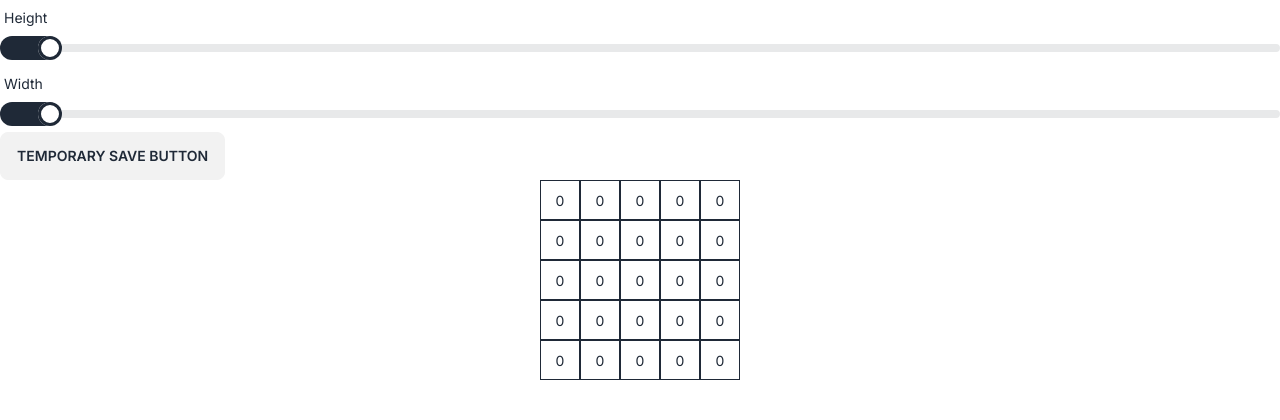
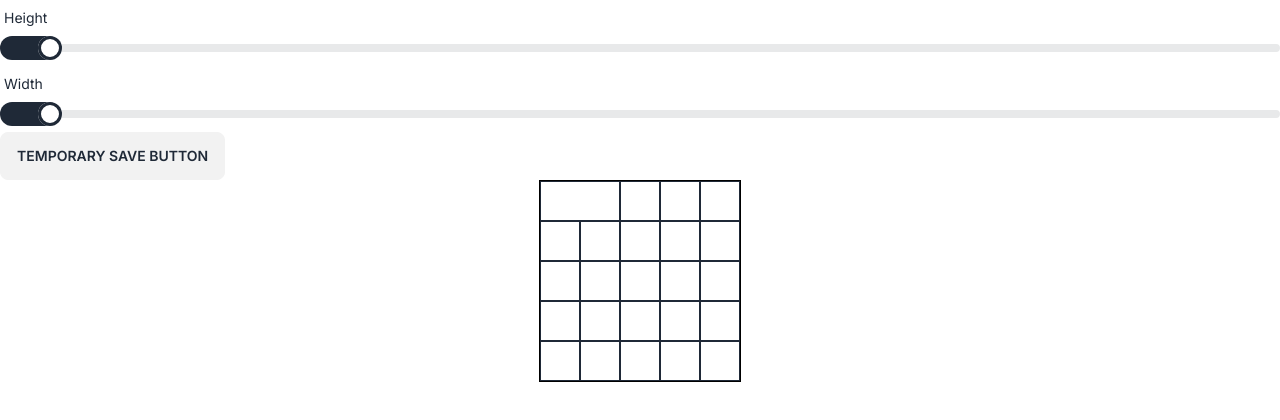
Before and after one commit to cwtwelve/maze-generator, a Next.js app: page / in a window 1280 px wide. Shown: the top 420 px of the page. Built offline with nearby package versions, Linux system fonts and the light colour scheme.

Commit message:
Adding some minor things

```diff
--- a/package.json
+++ b/package.json
@@ -12,11 +12,12 @@
 		"pretty": "prettier --write \"**/*\""
 	},
 	"dependencies": {
-		"@types/node": "^20.3.1",
+		"@types/node": "^20.3.2",
 		"@types/react": "^18.2.14",
 		"@types/react-dom": "^18.2.6",
-		"@typescript-eslint/eslint-plugin": "^5.60.0",
+		"@typescript-eslint/eslint-plugin": "^5.60.1",
 		"autoprefixer": "^10.4.14",
+		"classnames": "^2.3.2",
 		"concurrently": "^8.2.0",
 		"daisyui": "^3.1.6",
 		"eslint": "^8.43.0",
--- a/src/components/cell/cell.scss
+++ b/src/components/cell/cell.scss
@@ -1,7 +1,6 @@
 .cell {
 	height: 40px;
 	width: 40px;
-	border: 1px solid;
 	display: flex;
 	justify-content: center;
 	align-items: center;
@@ -9,8 +8,17 @@
 	&:hover {
 		background-color: hsl(var(--sc));
 	}
+
+	&.cell-border-top {
+		border-top: 1px solid;
+	}
+	&.cell-border-right {
+		border-right: 1px solid;
+	}
+	&.cell-border-left {
+		border-left: 1px solid;
+	}
+	&.cell-border-bottom {
+		border-bottom: 1px solid;
+	}
 }
-
-.cell-text {
-	font-size: 14px;
-}
--- a/src/components/cell/cell.tsx
+++ b/src/components/cell/cell.tsx
@@ -1,14 +1,22 @@
 "use client";
 
 import "./cell.scss";
+import classNames from "classnames";
 
-const Cell = (props: { cellValue: number }) => {
-	const { cellValue } = props;
+const Cell = (props: { cellValues: [boolean, boolean, boolean, boolean] }) => {
+	const { cellValues } = props;
+	const [topBorder, rightBorder, bottomBorder, leftBorder] = cellValues;
 
 	return (
-		<div className="cell">
-			<div className="cell-text">{cellValue}</div>
-		</div>
+		<div
+			className={classNames(
+				"cell",
+				{ "cell-border-top": topBorder },
+				{ "cell-border-right": rightBorder },
+				{ "cell-border-bottom": bottomBorder },
+				{ "cell-border-left": leftBorder }
+			)}
+		></div>
 	);
 };
 
--- a/src/components/maze/maze.tsx
+++ b/src/components/maze/maze.tsx
@@ -1,6 +1,8 @@
 "use client";
 
 import Cell from "@/src/components/cell";
+import { generateInitialCellValues } from "./utilities";
+import classNames from "classnames";
 
 interface MazeProps {
 	numRows: number;
@@ -10,19 +12,22 @@ interface MazeProps {
 const Maze = (props: MazeProps) => {
 	const { numRows, numColumns } = props;
 
-	const columns: number[] = Array<number>(numColumns).fill(0);
-	const rows: number[][] = Array<number[]>(numRows).fill(columns);
-	const grid: number[][] = [...rows];
+	const grid = generateInitialCellValues(numRows, numColumns);
+
+	grid[0][0] = [true, false, true, true];
+	grid[0][1] = [true, true, true, false];
 
 	const drawGrid = () => {
 		return (
-			<div>
+			<div
+				className={classNames("border", "border-solid", "border-black")}
+			>
 				{grid.map((row, rowIndex) => (
 					<div key={rowIndex} className="flex">
 						{row.map((column, columnIndex) => (
 							<Cell
 								key={`${rowIndex},${columnIndex}`}
-								cellValue={column}
+								cellValues={column}
 							/>
 						))}
 					</div>
--- /dev/null
+++ b/src/components/maze/utilities.tsx
@@ -0,0 +1,14 @@
+const generateInitialCellValues = (numRows: number, numColumns: number) => {
+	return Array<number>(numRows)
+		.fill(0)
+		.map(() =>
+			Array<[boolean, boolean, boolean, boolean]>(numColumns).fill([
+				true,
+				true,
+				true,
+				true
+			])
+		);
+};
+
+export { generateInitialCellValues };
```
Also changed, not shown: 1 other file (tests, documents, lock files or other folders).
